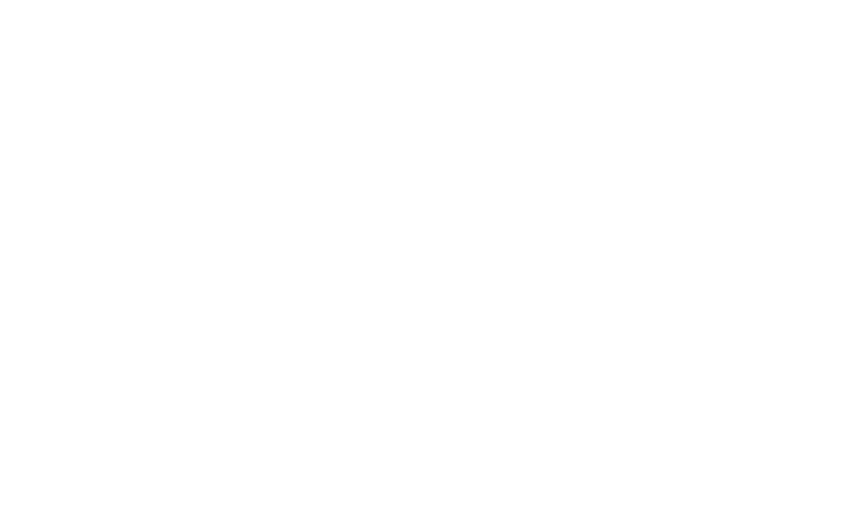
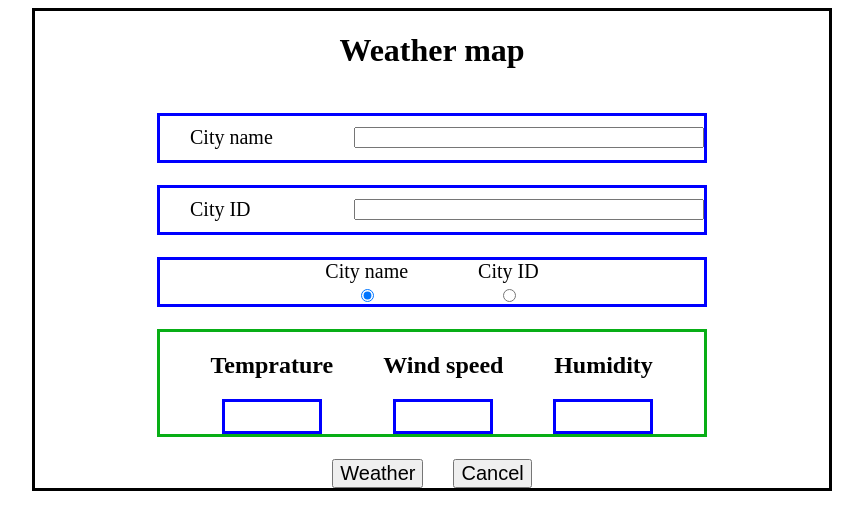
Before and after one commit to Yarik2007-prog/get-weather, a plain HTML site: page index.html in a window 1280 px wide. Shown: the whole page, without its empty margins (208-1071 px from the left). Drawn offline with Linux system fonts and the light colour scheme.

Commit message:
make html and style

```diff
--- a/assets/css/style.css
+++ b/assets/css/style.css
@@ -0,0 +1,82 @@
+* {
+    box-sizing: border-box;
+}
+
+form {
+    display: flex;
+    flex-direction: column;
+    align-items: center;
+    margin: 0 auto;
+    max-width: 800px;
+    min-width: 600px;
+    border: 3px solid black;
+    gap: 22px;
+}
+
+h1 {
+    text-align: center;
+}
+
+.form-elem {
+    display: flex;
+    justify-content: space-between;
+    align-items: center;
+    font-size: 20px;
+    width: 550px;
+    height: 50px;
+    border: 3px solid blue;
+}
+
+.form-elem > input {
+    width: 350px;
+}
+
+.form-elem > label {
+    margin-left: 30px;
+}
+
+.form-elem-radio {
+    display: flex;
+    justify-content: center;
+    border: 3px solid blue;
+    width: 550px;
+    height: 50px;
+    font-size: 20px;
+    gap: 70px;
+}
+
+.radio-item {
+    display: flex;
+    flex-direction: column;
+    align-items: center;
+    gap: 3px;
+}
+
+.form-elem-data {
+    display: flex;
+    justify-content: center;
+    gap: 50px;
+    width: 550px;
+    border: 3px solid rgb(8, 174, 22);
+}
+
+.data-item {
+    display: flex;
+    flex-direction: column;
+    align-items: center;
+}
+
+.data-item > span {
+    width: 100px;
+    height: 35px;
+    border: 3px solid blue;
+}
+
+.form-button {
+    display: flex;
+    gap: 30px;
+}
+
+.form-button > button {
+    font-size: 20px;
+}
--- a/index.html
+++ b/index.html
@@ -1,13 +1,64 @@
-<!DOCTYPE html>
+<!doctype html>
 <html lang="en">
     <head>
-    <meta charset="UTF-8">
-    <meta name="viewport" content="width=device-width, initial-scale=1.0">
-    <link rel="stylesheet" href="./assets/css/style.css">
+        <meta charset="UTF-8" />
+        <meta name="viewport" content="width=device-width, initial-scale=1.0" />
+        <link rel="stylesheet" href="./assets/css/style.css" />
         <script defer src="./src/index.js"></script>
         <title>Get Weather</title>
     </head>
     <body>
-    <h1></h1>
+        <form>
+            <h1>Weather map</h1>
+
+            <div class="form-elem">
+                <label for="city-name">City name</label>
+                <input type="text" name="city-name" id="city-name" />
+            </div>
+
+            <div class="form-elem">
+                <label for="city-id">City ID</label>
+                <input type="text" name="city-id" id="city-id" />
+            </div>
+
+            <div class="form-elem-radio">
+                <div class="radio-item">
+                    <label for="city-name-radio">City name</label>
+                    <input
+                        type="radio"
+                        name="search-type"
+                        id="city-name-radio"
+                        checked
+                    />
+                </div>
+
+                <div class="radio-item">
+                    <label for="city-name-id">City ID</label>
+                    <input type="radio" name="search-type" id="city-name-id" />
+                </div>
+            </div>
+
+            <div class="form-elem-data">
+                <div class="data-item">
+                    <h2>Temprature</h2>
+                    <span class="temp"></span>
+                </div>
+
+                <div class="data-item">
+                    <h2>Wind speed</h2>
+                    <span class="wind"></span>
+                </div>
+
+                <div class="data-item">
+                    <h2>Humidity</h2>
+                    <span class="hum"></span>
+                </div>
+            </div>
+
+            <div class="form-button">
+                <button type="submit">Weather</button>
+                <button type="reset">Cancel</button>
+            </div>
+        </form>
     </body>
 </html>
```
Lines whose indentation alone changed are shown as unchanged.
